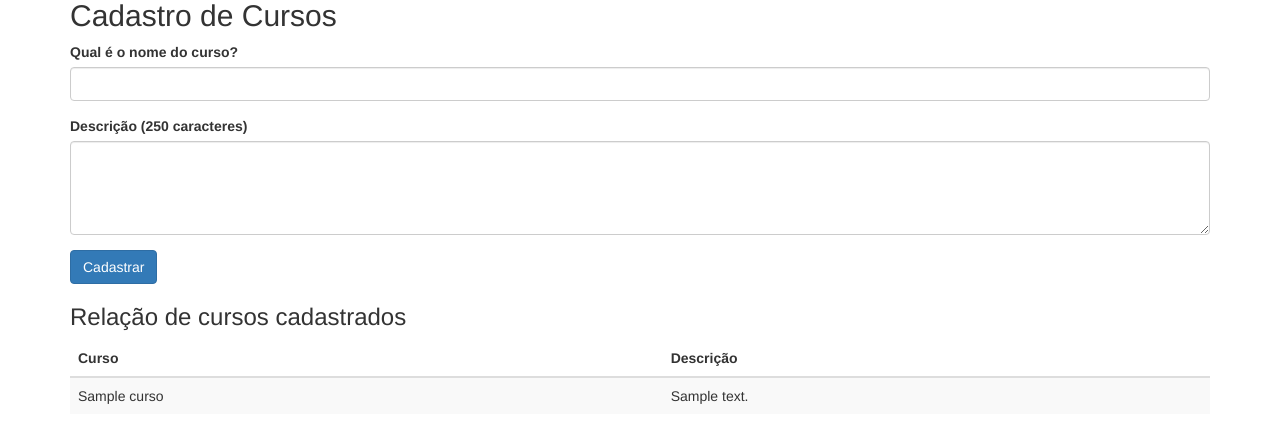
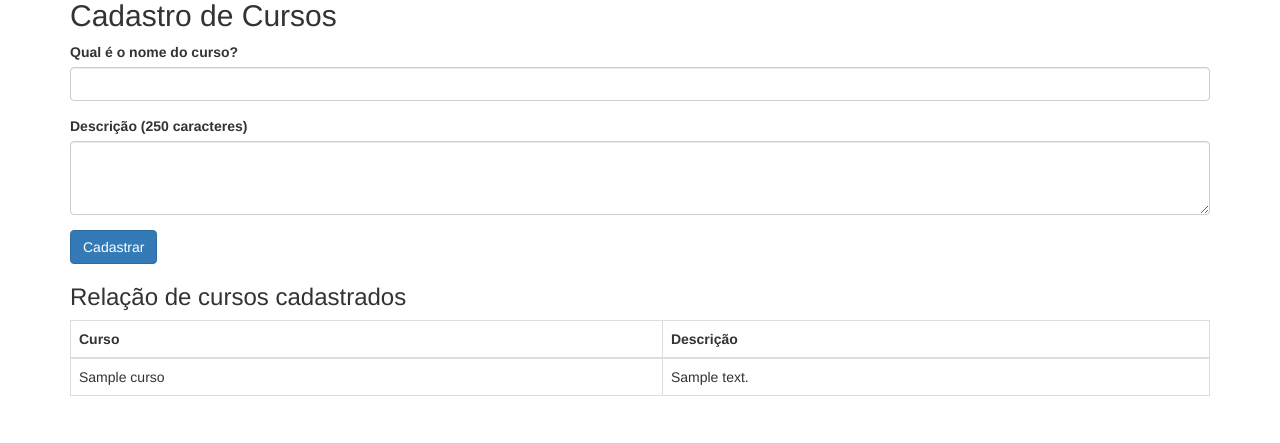
Before and after one commit to PT3032621-PTBDSWS/semana17, a Python web app: template app/templates/cursos.html in a window 1280 px wide. Shown: the part 143-586 px from the top of the page. Run offline with Jinja, Linux system fonts and the light colour scheme; the template is opened without the code that fills it: most values are stand-ins (such as "Sample title", 1, 10 or a date in 2020); some libraries are stand-ins or nearby versions.

Commit message:
Update cursos.html

```diff
--- a/app/templates/cursos.html
+++ b/app/templates/cursos.html
@@ -3,24 +3,22 @@
 {% block page_content %}
 <h2>Cadastro de Cursos</h2>
 
-<form method="POST" class="mb-4">
+<form method="POST">
     <div class="form-group">
-        <label for="nome">Qual é o nome do curso?</label>
-        <input type="text" name="nome" id="nome" class="form-control">
+        <label>Qual é o nome do curso?</label>
+        <input type="text" name="nome" class="form-control">
     </div>
 
-    <div class="form-group mt-2">
-        <label for="descricao">Descrição (250 caracteres)</label>
-        <textarea name="descricao" id="descricao" class="form-control" rows="4" maxlength="250"></textarea>
+    <div class="form-group">
+        <label>Descrição (250 caracteres)</label>
+        <textarea name="descricao" class="form-control" rows="3" maxlength="250"></textarea>
     </div>
 
-    <div class="mt-2">
-        <button class="btn btn-primary" type="submit">Cadastrar</button>
-    </div>
+    <button class="btn btn-primary">Cadastrar</button>
 </form>
 
-<h3>Relação de cursos cadastrados</h3>
-<table class="table table-striped">
+<h3 class="mt-4">Relação de cursos cadastrados</h3>
+<table class="table table-bordered">
     <thead>
         <tr>
             <th>Curso</th>
@@ -36,4 +34,5 @@
         {% endfor %}
     </tbody>
 </table>
+
 {% endblock %}
```
